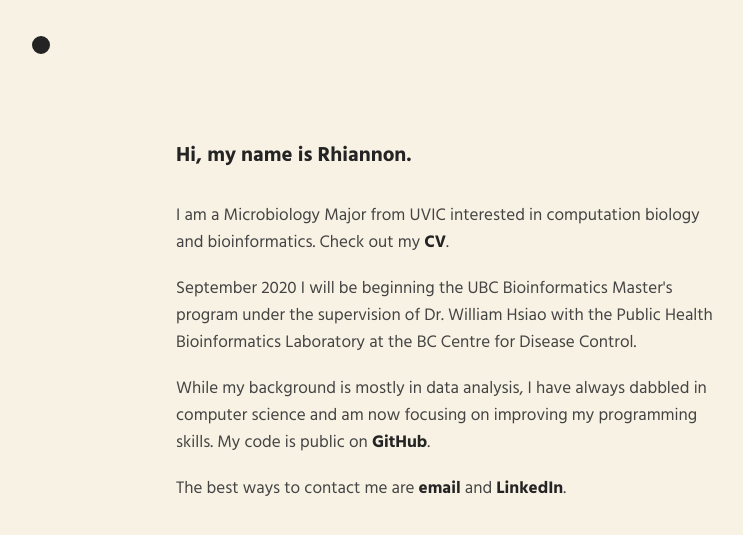
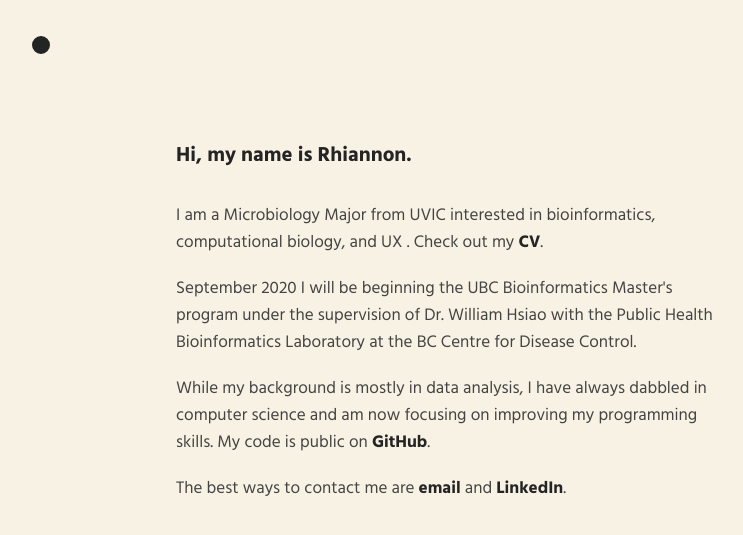
Before and after one commit to cmrn-rhi/cmrn-rhi.github.io, a Jekyll site: the page built from index.html, in a window 1280 px wide. Shown: the top 535 px of the page, without its empty margins (4-747 px from the left). Built offline with Jekyll 4.4.1, drawn with Linux system fonts in a browser that asks for light colours.

Commit message:
Update index.html

```diff
--- a/index.html
+++ b/index.html
@@ -4,7 +4,7 @@
 <h1>Hi, my name is Rhiannon.</h1>
 <p>
     I am a Microbiology Major from UVIC interested in
-    computation biology and bioinformatics.
+    bioinformatics, computational biology, and UX .
     Check out my <a href="/RCameron_CV.pdf" target="_blank">CV</a>.
 </p>
 <p>
@@ -20,6 +20,6 @@
 </p>
 <p>
     The best ways to contact me are
-    <a href="mailto:cmrn.rhi@gmail.com?subject=Hi there!" target="_blank">email</a> and
+    <a href="mailto:rhiannon.cameron@alumni.ubc.ca?subject=Hi there!" target="_blank">email</a> and
     <a href="https://www.linkedin.com/in/rhiannon-cameron/" target="_blank">LinkedIn</a>.
 </p>
```
